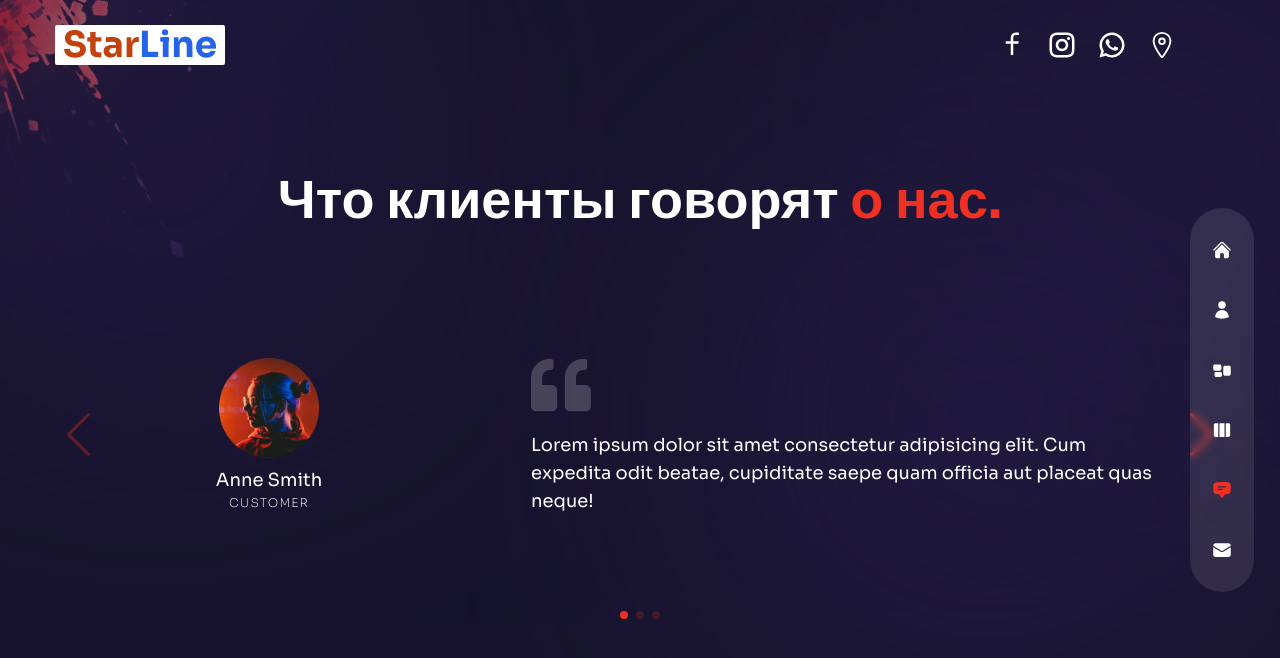
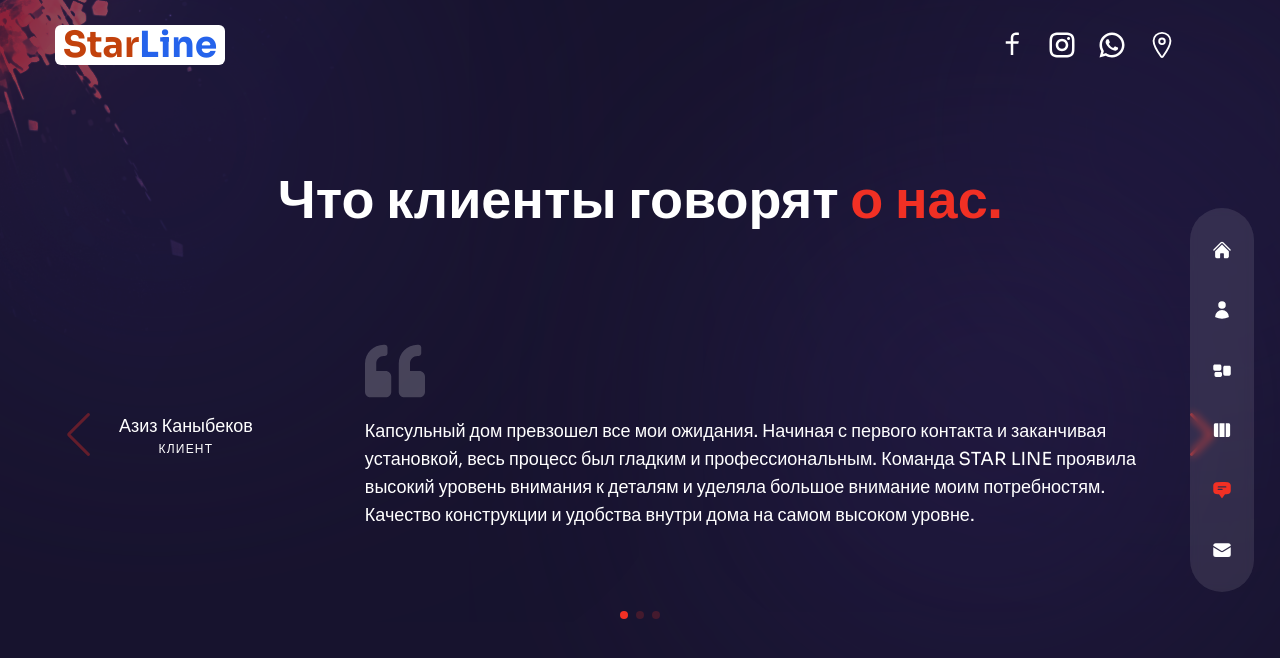
Before and after one commit to IzatIT/web, a Next.js app: page /testimonials in a window 1280 px wide. Shown: the top 658 px of the page. Built offline with nearby package versions, Linux system fonts and the light colour scheme.

Commit message:
meta tags

```diff
--- a/app/layout.tsx
+++ b/app/layout.tsx
@@ -15,9 +15,27 @@ export default function RootLayout({
     <html lang="en">
       <head>
         <link rel="icon" type="image/x-icon" href="/favicon.ico" />
+        <meta name="title" content="Капсульный дом STARLINE" />
+        <meta name="description" content="Впервые в Кыргызстане капсула домики высокого качества. Изготовливаем из высоких материалов и со всеми условиями под заказ и в наличии" />
+        <link rel="canonical" href="{{canonical}}" />
+
+        <link rel="alternate" href="{{ruLink}}" hrefLang="ru" />
+        <link rel="alternate" href="{{ruLink}}" hrefLang="x-default" />
+
+        <meta name="twitter:card" content="summary_large_image" />
+        <meta name="twitter:title" content="Капсульный дом STARLINE" />
+        <meta name="twitter:description" content="Впервые в Кыргызстане капсула домики высокого качества. Изготовливаем из высоких материалов и со всеми условиями под заказ и в наличии" />
+        <meta name="twitter:image" content="/2.jpg" />
+
+        <meta property='og:url' content="" />
+        <meta property='og:type' content="website" />
+        <meta property='og:title' content="Капсульный дом STARLINE" />
+        <meta property='og:description' content="Впервые в Кыргызстане капсула домики высокого качества. Изготовливаем из высоких материалов и со всеми условиями под заказ и в наличии" />
+        <meta property='og:image' content="/2.jpg" />
+        <meta name="keywords" content="капсула, кыргызстан, дом, домики, дом на колесах, бишкек, купить капсулу, клемпинг бишкек, клемпинг кыргызстан" />
+        <meta name="google-site-verification" content="-tLDpD5eU80CYi37d_3SrRZyJn_CMyzYe_ZS-X48kWw" />
         <title>StarLine</title>
-        <meta name="keywords" content="capsula kg" />
-        <meta name="google-site-verification" content="-tLDpD5eU80CYi37d_3SrRZyJn_CMyzYe_ZS-X48kWw" />      </head>
+      </head>
       <body>
         <CustomLayout>
           <Providers>
--- a/components/open-part/header.tsx
+++ b/components/open-part/header.tsx
@@ -9,7 +9,7 @@ const Header = () => {
     <header className="absolute z-30 w-full flex items-center px-16 xl:px-0 xl:h-[90px]">
       <div className="container mx-auto">
         <div className="flex flex-col lg:flex-row justify-between items-center gap-y-6 py-8">
-          <Link href={'/'} className="bg-white px-2 rounded-sm">
+          <Link href={'/'} className="bg-white px-2 rounded-md">
             <h1 className="text-orange-700 font-bold text-4xl">Star<span className="text-blue-600">Line</span></h1>
           </Link>
           <Socials />
--- a/components/open-part/testimonial-slider.tsx
+++ b/components/open-part/testimonial-slider.tsx
@@ -1,25 +1,19 @@
 "use client"
 const testimonialData = [
   {
-    image: '/t-avt-1.png',
-    name: 'Anne Smith',
-    position: 'Customer',
-    message:
-      'Lorem ipsum dolor sit amet consectetur adipisicing elit. Cum expedita odit beatae, cupiditate saepe quam officia aut placeat quas neque!',
+    name: 'Азиз Каныбеков',
+    position: 'Клиент',
+    message: "Капсульный дом превзошел все мои ожидания. Начиная с первого контакта и заканчивая установкой, весь процесс был гладким и профессиональным. Команда STAR LINE проявила высокий уровень внимания к деталям и уделяла большое внимание моим потребностям. Качество конструкции и удобства внутри дома на самом высоком уровне. "
   },
   {
-    image: '/t-avt-2.png',
-    name: 'Jane Doe',
-    position: 'Customer',
-    message:
-      'Lorem ipsum dolor sit amet consectetur adipisicing elit. Cum expedita odit beatae, cupiditate saepe quam officia aut placeat quas neque!',
+    name: 'Сергей Рыбаков',
+    position: 'Клиент',
+    message: "Я горжусь тем, что мой капсульный дом был произведен здесь, на нашей родине, компанией STAR LINE. Это не просто дом - это символ нашей мастерской работы, нашего национального труда и таланта. Каждая деталь, каждая технология, используемая в процессе строительства, отражает высший стандарт качества и дает мне уверенность в долгосрочной надежности моего дома. Я благодарен STAR LINE за преданность нашей стране и за возможность воплотить свои мечты в жизнь, не покидая родные земли. Мой дом - моя гордость, и я горжусь, что он создан с помощью нашего отечественного производства."
   },
   {
-    image: '/t-avt-3.png',
-    name: 'Jhon Doe',
-    position: 'Customer',
-    message:
-      'Lorem ipsum dolor sit amet consectetur adipisicing elit. Cum expedita odit beatae, cupiditate saepe quam officia aut placeat quas neque!',
+    name: 'Канат',
+    position: 'Клиент',
+    message: "Мое пребывание в капсульном доме от STAR LINE превзошло все мои ожидания! Уникальный опыт проживания в уютном и стильном доме, сочетающем в себе современные технологии и качественные материалы, оставил незабываемые впечатления. Я был поражен вниманием к деталям и высоким уровнем сервиса, предоставленного командой STAR LINE. Их дом стал для меня настоящим убежищем во время путешествия, и я с уверенностью рекомендую STAR LINE всем, кто ценит комфорт, качество и неповторимый опыт проживания. Благодарю компанию STAR LINE за их профессионализм и страсть к созданию непревзойденных жилищных решений!"
   },
 ];
 import Image from 'next/image'
@@ -59,17 +53,12 @@ const TestimonialsSlider = () => {
         testimonialData.map((person, index) => (
           <SwiperSlide key={index}>
             <div className='flex flex-col items-center md:flex-row gap-x-8 h-full px-16'>
-              <div className="w-full max-w-[300px] flex flex-col xl:justify-center items-center relative mx-auto xl:mx-0">
               <div className='flex flex-col justify-center text-center'>
-                  <div className='mb-2 mx-auto '>
-                    <Image src={person.image} width={100} height={100} alt='' />
-                  </div>
                 <div className='text-lg'>
                   {person.name}
                 </div>
                 <div className='text-[12px] uppercase font-extralight tracking-widest'>
                   {person.position}
-                  </div>
                 </div>
               </div>
               <div className='flex-1 flex flex-col justify-center before:w-[1x] xl:before:bg-white/10 xl:before:absolute xl:before:left-0 xl:before:h-200-[200px] relative xl:pl-20'>
@@ -84,7 +73,7 @@ const TestimonialsSlider = () => {
           </SwiperSlide>
         ))
       }
-    </Swiper>
+    </Swiper >
   )
 };
 
```
Lines whose indentation alone changed are shown as unchanged.
